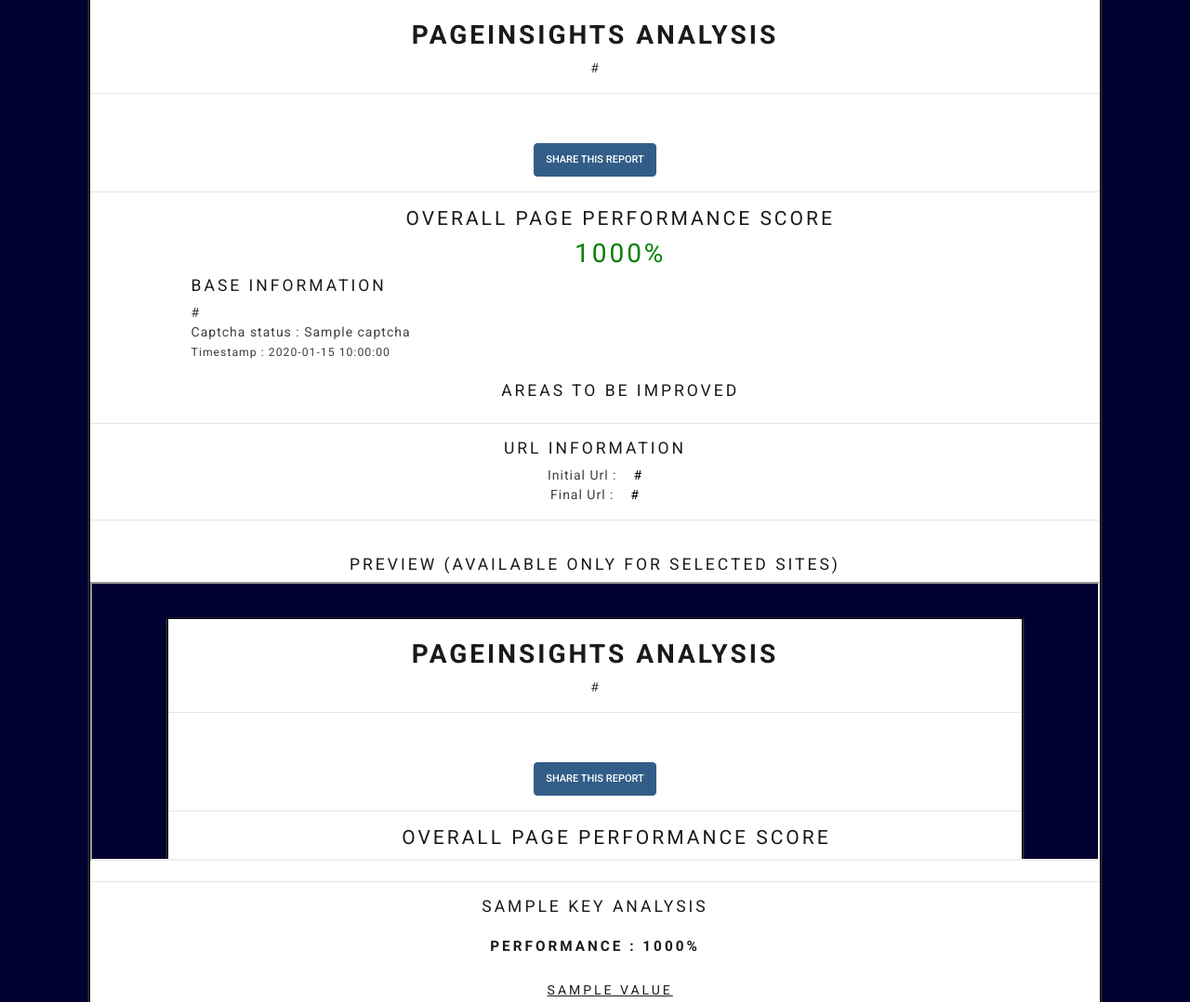
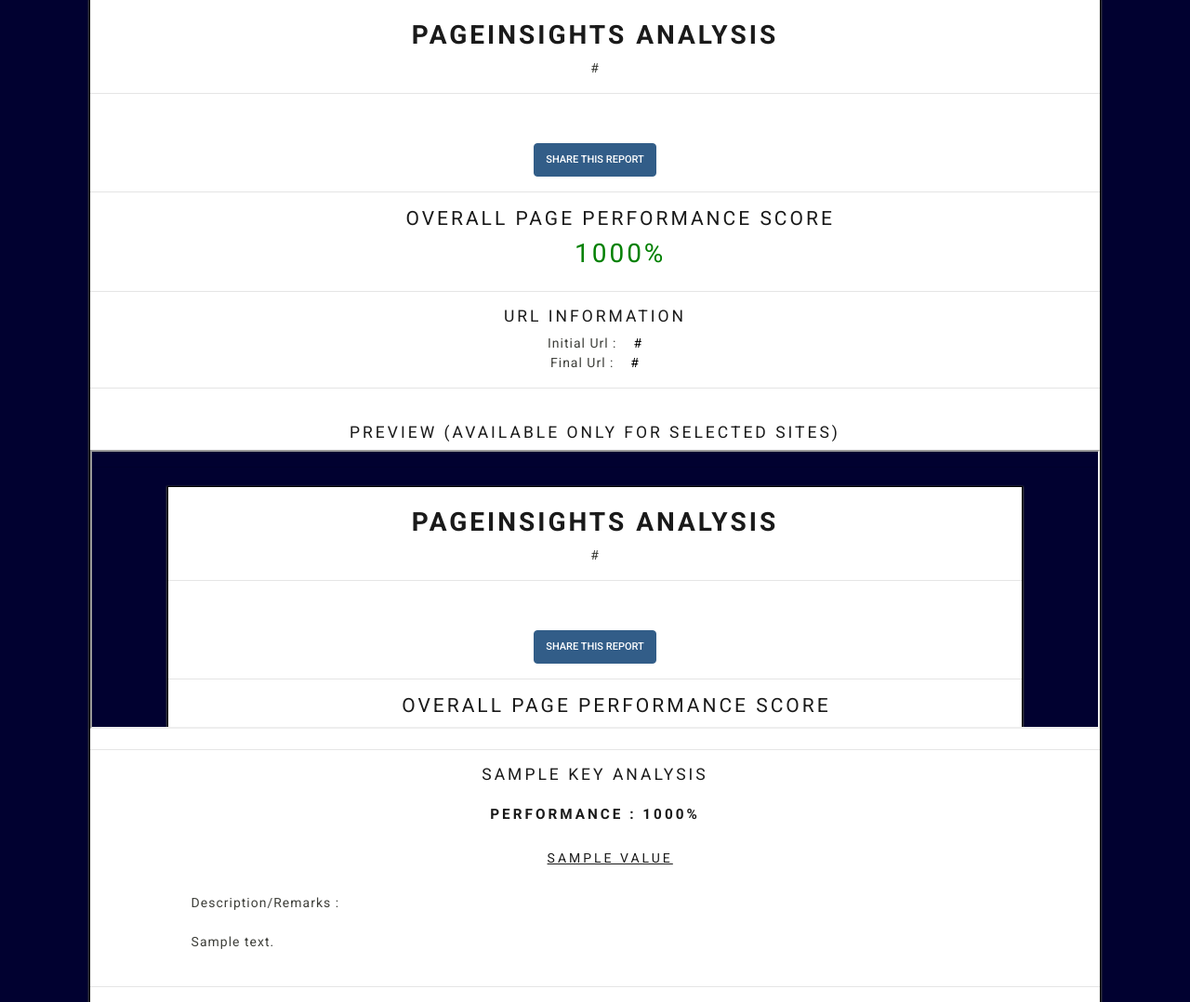
Before and after one commit to Arunkumar483/Python-Project--1-Page-Insights-App, a Flask app: template pyproject/templates/results.html in a window 1280 px wide. Shown: the part 38-1116 px from the top of the page at 93% size. Run offline with Flask 2, Linux system fonts and the light colour scheme; the template is opened without the code that fills it: most values are stand-ins (such as "Sample title", 1, 10 or a date in 2020); some libraries are stand-ins or nearby versions.

Commit message:
final ui touches

```diff
--- a/pyproject/templates/results.html
+++ b/pyproject/templates/results.html
@@ -37,17 +37,10 @@
     <!-- base information about the current page -->
     <h4 align="center">Overall Page Performance Score<h2 style="color:green" align="center"> {{lighthouseResult["categories"]["performance"]["score"]*100}}%</h2></h4>
 
-    <h5>BASE INFORMATION</h5>
-    <caption>{{analyzedurl}}</caption>
-    <br>
-    Captcha status :  {{captcha}}
-    <br>
-    <small>Timestamp      :  {{timestamp}}</small>
-    <br>
-    <br>
+
 
     <div>
-    <h5 align="center">Areas to be improved</h5>
+    <h5 align="center"></h5>
         {% for key,value in auditsdata.items() %}
             <table style="width:100%">
             {% if value["score"] is not none %}
@@ -55,13 +48,13 @@
                     <!-- if performance is bad then orange -->
                     {% if value["score"]*100 < 75 and value["score"]*100 > 1 %}
                             <tr>
-                                <td><strong>{{key}}<div style="color:rgb(255, 115, 0);">{{value["score"]*100}}%</div></strong></td>
+                                <td><h5><strong>{{key}}<div style="color:rgb(255, 115, 0);">{{value["score"]*100}}%</div></strong></td></h5>
                                 <td><a href="#{{key}}">(Click here to learn more about {{key}}.)</a></td>
                             </tr>
                     <!-- else performance is average -->
                     {% else %}
                             <tr>
-                                <td><strong>{{key}}<div style="color:rgb(0, 38, 255);">{{value["score"]*100}}%</div></strong></td>
+                                <td><h5><strong>{{key}}<div style="color:rgb(0, 38, 255);">{{value["score"]*100}}%</div></strong></td></h5>
                                 <td><a href="#{{key}}">(Click here to learn more about {{key}}.)</a></td>
                             </tr>
                     {%endif %}
```
